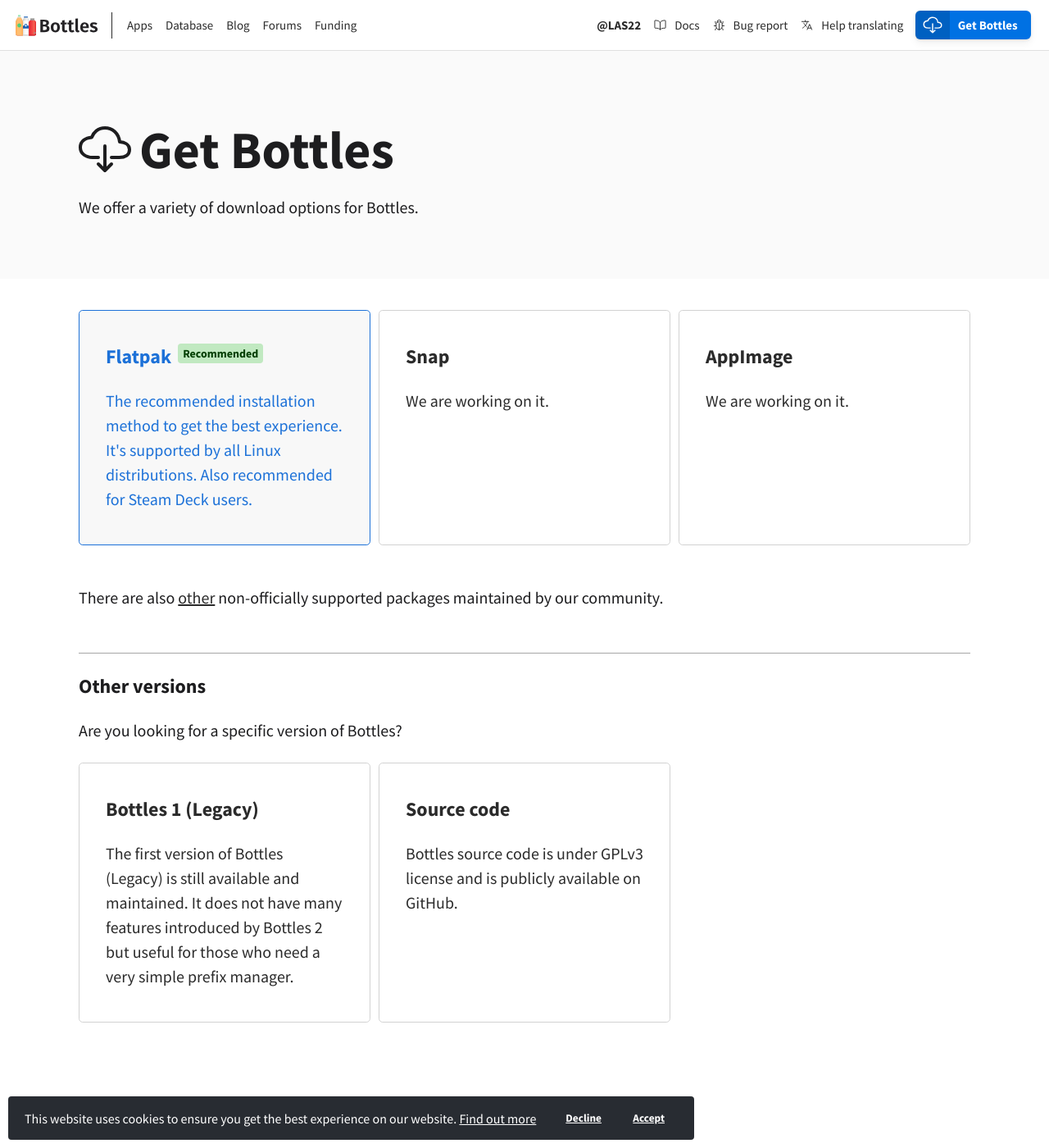
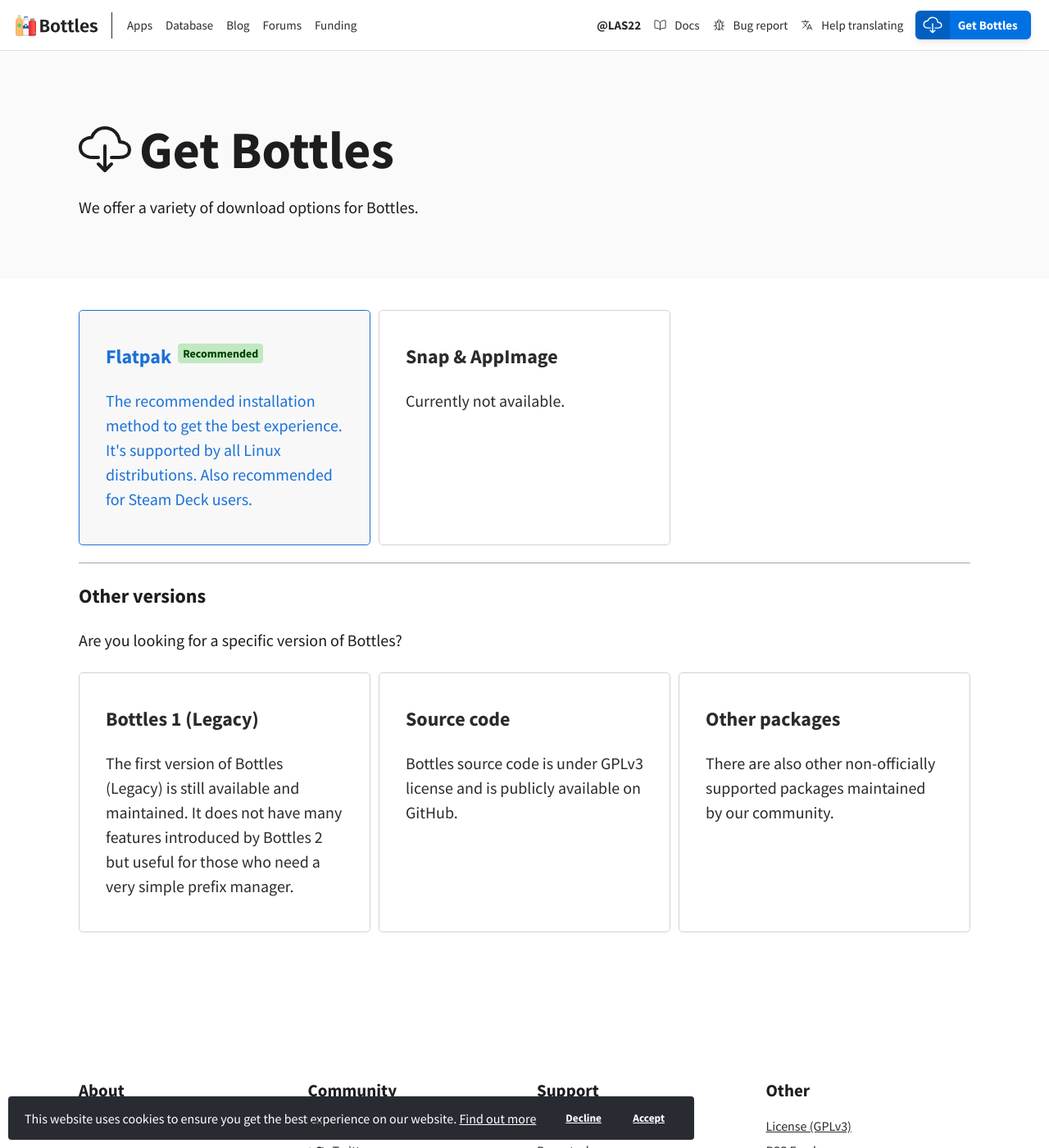
Before and after one commit to bottlesdevs/website, a Jekyll site: the page built from download.md, in a window 1280 px wide and 1400 px high. Shown: the whole window at 82% size. Built offline with Jekyll 4.4.1, drawn with Linux system fonts in a browser that asks for light colours; nearby versions of some CDN libraries; comment, search, counter and statistics services are not loaded.

Commit message:
Update download.md

```diff
--- a/download.md
+++ b/download.md
@@ -21,21 +21,12 @@
       </li>
       <li class="link">
         <a href="#">
-          <h3>Snap</h3>
-          <p>We are working on it.</p>
-        </a>
-      </li>
-      <li class="link">
-        <a href="#">
-          <h3>AppImage</h3>
-          <p>We are working on it.</p>
+          <h3>Snap & AppImage</h3>
+          <p>Currently not available.</p>
         </a>
       </li>
     </ul>
 
-    <br />
-    <p>There are also <a href="https://docs.usebottles.com/getting-started/installation#other-packages">other</a> non-officially supported packages maintained by our community.</p>
-    <br />
     <hr />
 
     <h3>Other versions</h3>
@@ -54,6 +45,12 @@
           <p>Bottles source code is under GPLv3 license and is publicly available on GitHub.</p>
         </a>
       </li>
+      <li class="link">
+        <a href="https://docs.usebottles.com/getting-started/installation#other-packages">
+          <h3>Other packages</h3>
+          <p>There are also other non-officially supported packages maintained by our community.</p>
+        </a>
+      </li>
     </ul>
   </div>
 </section>
```
